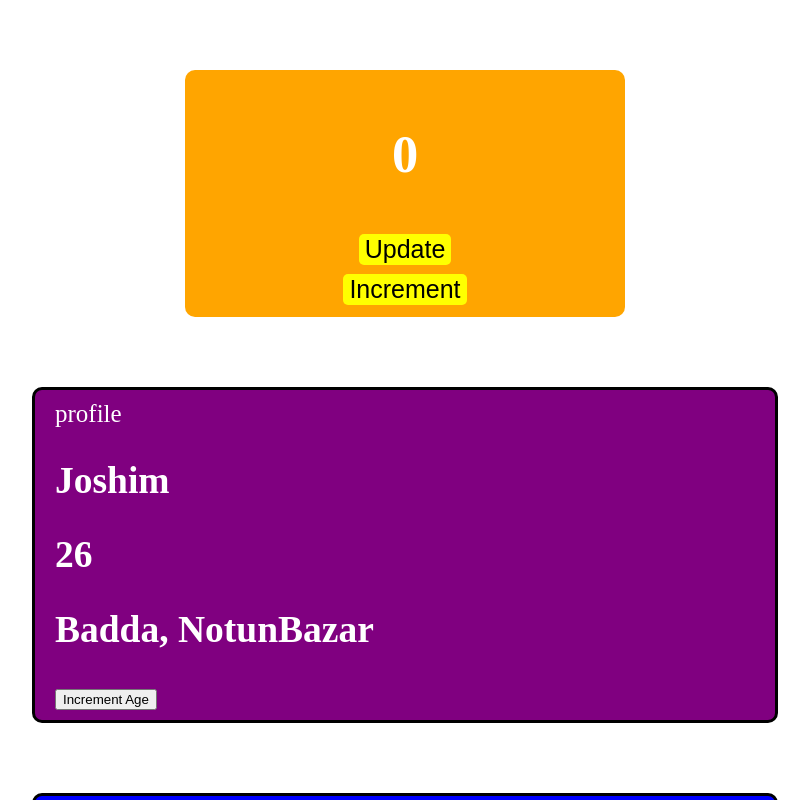
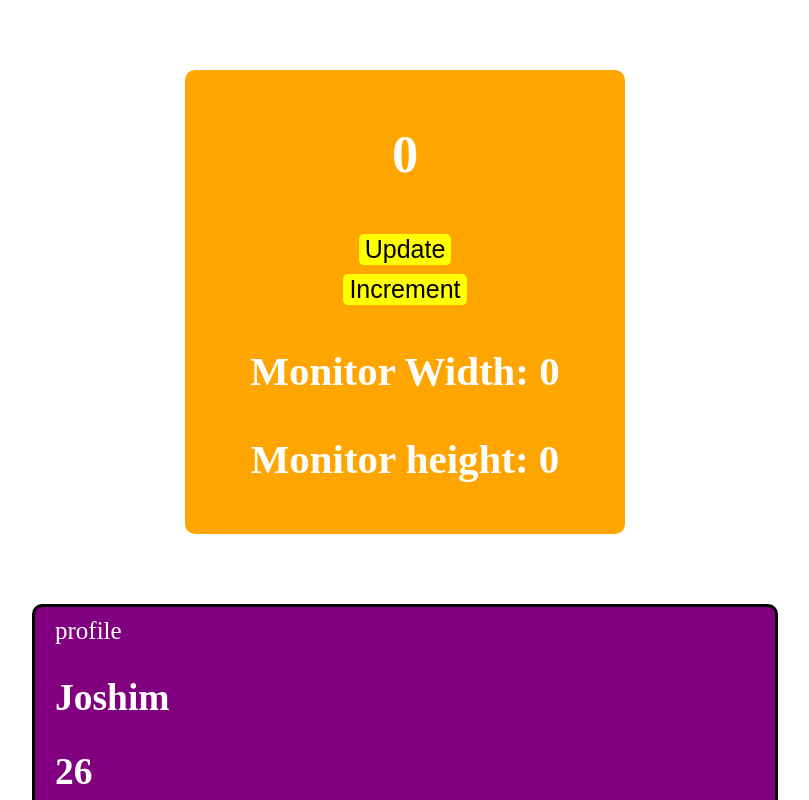
Before and after one commit to MMunim90/React-Practice-and-Revision, a React (Vite) app in the folder Module 2/react-practice-app-2/: page / in a window 1280 px wide. Shown: the top 800 px of the page, without its empty margins (235-1044 px from the left). Built offline with nearby package versions, Linux system fonts and the light colour scheme.

Commit message:
useEffect

```diff
--- a/Module 2/react-practice-app-2/src/components/Counter.jsx
+++ b/Module 2/react-practice-app-2/src/components/Counter.jsx
@@ -1,9 +1,24 @@
-import React, { useState } from 'react';
+import React, { useEffect, useState } from 'react';
 import Count from './Count';
 
 const Counter = () => {
     const [counter, setCounter] = useState(0);
+    const [width, setWidth] = useState(0);
+    const [height, setHeight] = useState(0);
     // console.log(counter, "Counter from counter components");
+
+    useEffect(() => {
+        document.title = `Counter ${counter}`
+        localStorage.setItem("useEffect", "useEffect Triggered!!!");
+        console.log("console from useEffect");
+        console.log(window.innerWidth);
+
+        window.addEventListener("resize", ()=>{
+            setWidth(window.innerWidth);
+            setHeight(window.innerHeight);
+        })
+    })
+    console.log("console from outside");
 
     const counterHandler = () => {
         setCounter((prevCounter) => prevCounter+1); // updater function
@@ -16,6 +31,9 @@ const Counter = () => {
         <div className='counter'>
             <Count counter = {counter} setCounter={setCounter}/>
             <button onClick={() => counterHandler()} className='increment-btn'>Increment</button>
+
+            <h3>Monitor Width: {width}</h3>
+            <h3>Monitor height: {height}</h3>
         </div>
     );
 };
```
